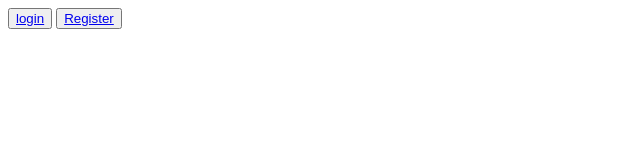
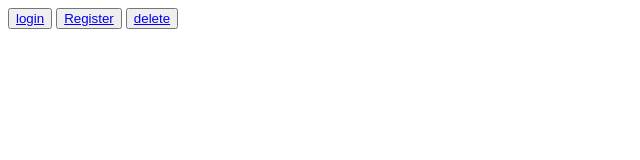
Before and after one commit to lordvins226/learning_git, a plain HTML site: page index.html in a window 1280 px wide. Shown: the whole page, without its empty margins (0-640 px from the left). Drawn offline with Linux system fonts and the light colour scheme.

Commit message:
ajout du Delete

```diff
--- a/index.html
+++ b/index.html
@@ -14,6 +14,9 @@
     <button>
         <a href="http://">Register</a>
     </button>
+    <button>
+        <a href="http://">delete</a>
+    </button>
 </body>
 
 </html>
```
